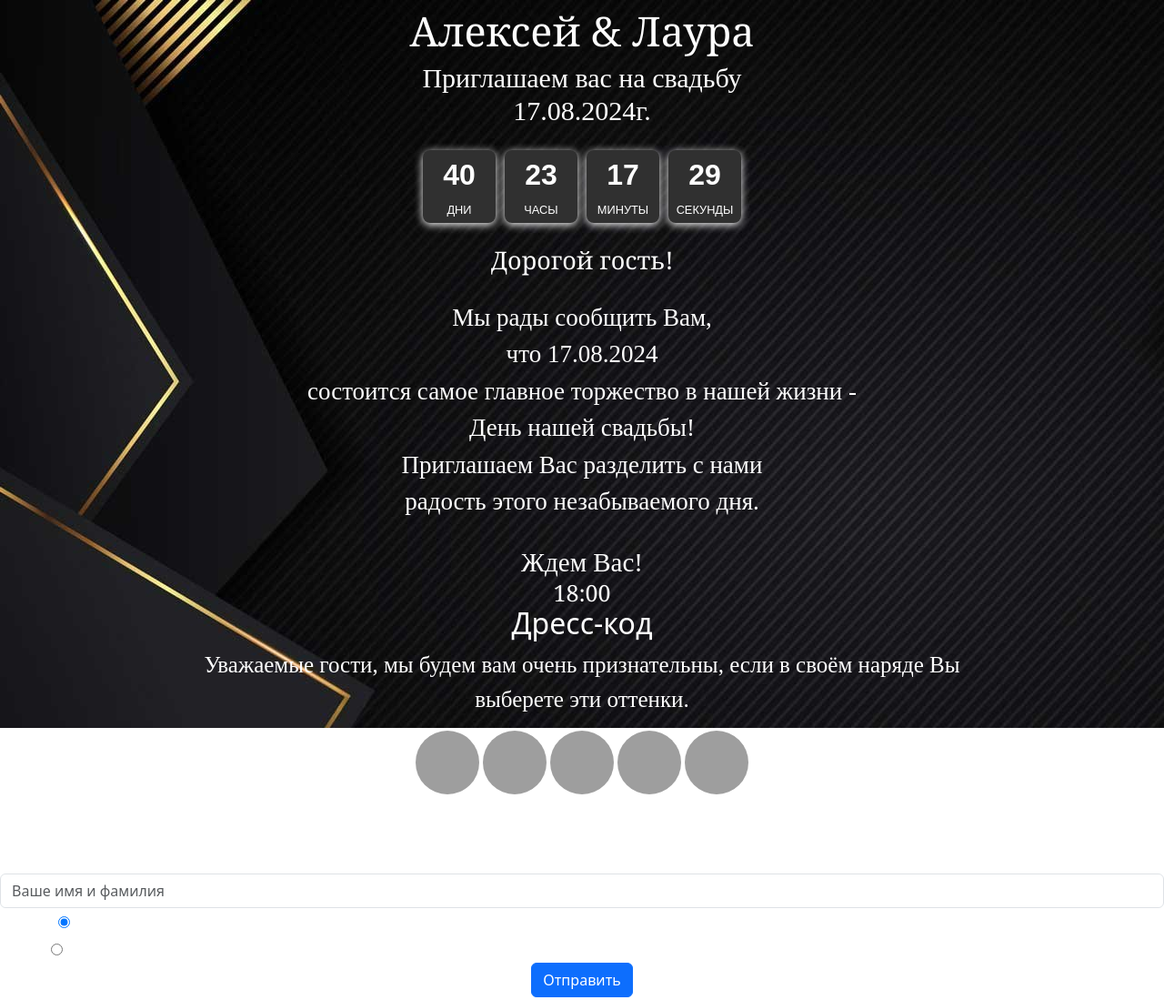
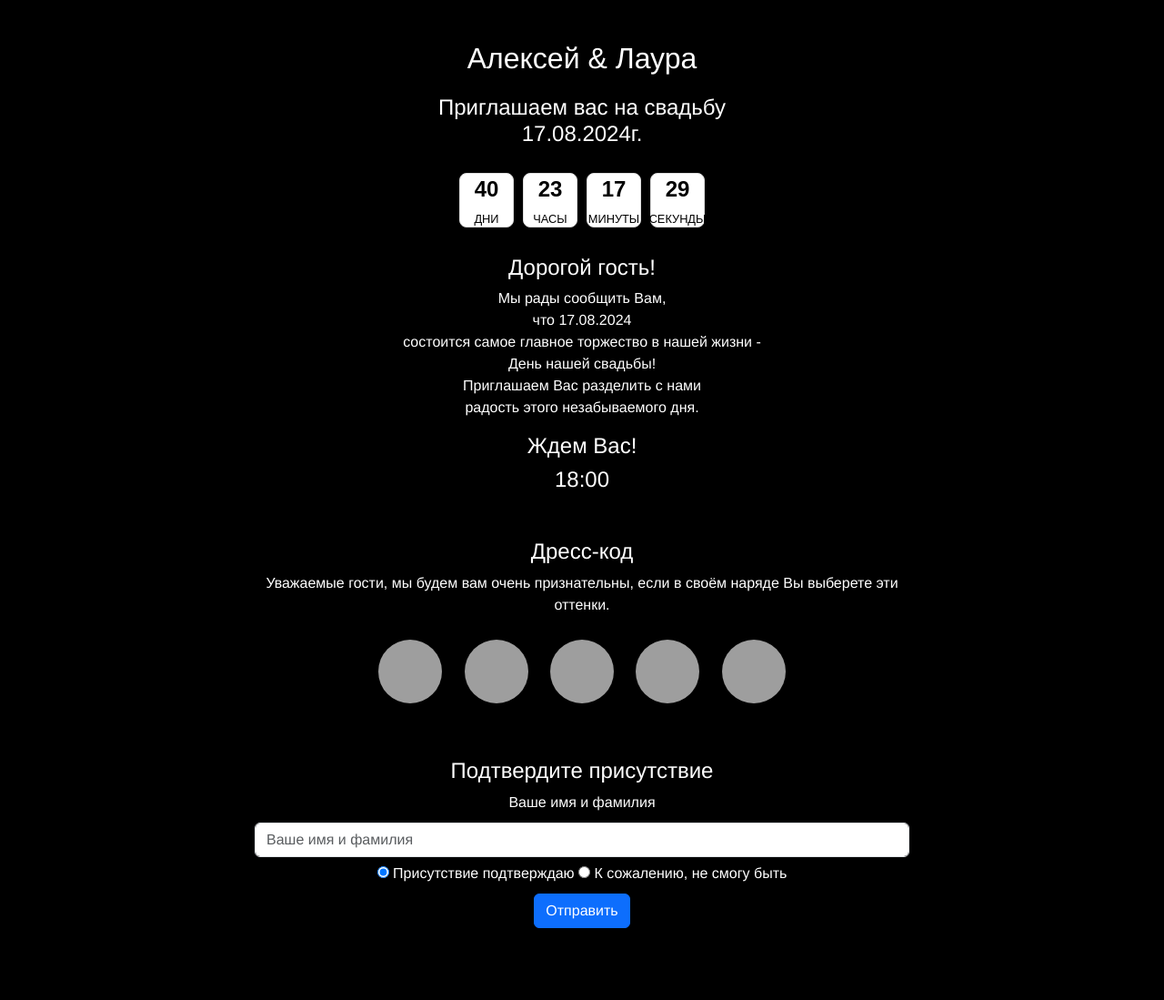
Before and after one commit to Skachal/aapl, a plain HTML site: page index.html in a window 1280 px wide. Shown: the whole page at 91% size. After the commit the page ends 1056 px from the top, so only its background shows below. Drawn offline with nearby package versions, Linux system fonts and the light colour scheme; grey boxes are pictures that could not be loaded.

Commit message:
Add files via upload

```diff
--- a/c.css
+++ b/c.css
@@ -25,7 +25,7 @@ body{
     flex-direction: column;
     align-items: center;
     justify-content: center;
-    background-color: #303030;
+    background-color: #ffffff;
     border-radius: 8px;
     padding: 10px;
     width: 80px;
@@ -84,3 +84,177 @@ body{
         margin: 0;
     }
 }
+
+
+
+
+
+
+
+
+
+
+
+
+
+
+
+
+
+.modal-content img {
+    display: block;
+    max-width: 100%;
+    width: 300px; /* Adjust the width as needed */
+    margin: 0 auto 15px; /* Center the image and add some bottom margin */
+}
+        body {
+            margin: auto;
+            text-align: center;
+            color: #ffffff;
+            font-family: 'Helvetica Neue', Arial, sans-serif;
+            background-color: #000000;
+        }
+        .container {
+            max-width: 800px;
+            margin: auto;
+            padding: 20px;
+        }
+        .home-logo {
+            margin: auto;
+            padding: 20px 0;
+        }
+        .home-logo p {
+            font-size: 2rem;
+            font-weight: 300;
+        }
+        .home-logo h2 {
+            font-size: 1.5rem;
+            font-weight: 300;
+            color: #ffffff;
+        }
+        .bg-mask {
+            display: none;
+        }
+        .countdown-container {
+            display: flex;
+            justify-content: center;
+            align-items: center;
+            font-size: 1.2rem;
+            gap: 10px;
+            color: #000000;
+        }
+        .countdown-item {
+            display: flex;
+            flex-direction: column;
+            align-items: center;
+            justify-content: center;
+            background-color: #fff;
+            border: 1px solid #ddd;
+            border-radius: 8px;
+            padding: 15px;
+            width: 60px;
+            height: 60px;
+            box-shadow: 0 2px 10px rgba(0, 0, 0, 0.1);
+        }
+        .countdown-unit {
+            font-size: 1.5rem;
+            font-weight: bold;
+            margin-bottom: 5px;
+        }
+        .countdown-label {
+            font-size: 0.8rem;
+            text-transform: uppercase;
+            color: #000000;
+        }
+        .dorogoi-gost {
+            margin-top: 30px;
+            padding: 0 20px;
+            color: #ffffff;
+        }
+        .dorogoi-gost h2 {
+            font-size: 1.5rem;
+        }
+        .dorogoi-gost p {
+            font-size: 1rem;
+            font-weight: 300;
+        }
+        .dresscode {
+            margin-top: 50px;
+            text-align: center;
+        }
+        .dresscode h2 {
+            font-size: 1.5rem;
+            color: #ffffff;
+        }
+        .dresscode p {
+            font-size: 1rem;
+            color: #ffffff;
+        }
+        .dresscode img {
+            border-radius: 50%;
+            margin: 10px;
+        }
+        form {
+            margin-top: 50px;
+            padding: 0 20px;
+        }
+        form h2 {
+            font-size: 1.5rem;
+            color: #ffffff;
+        }
+        form label {
+            font-size: 1rem;
+            color: #ffffff;
+        }
+        form input, form button {
+            font-size: 1rem;
+            margin-top: 10px;
+        }
+        .modal {
+            display: none;
+            position: fixed;
+            z-index: 1000;
+            left: 0;
+            top: 0;
+            width: 100%;
+            height: 100%;
+            overflow: auto;
+            background-color: rgba(0, 0, 0, 0.4);
+        }
+        .modal-content {
+            background-color: #fff;
+            margin: 15% auto;
+            padding: 20px;
+            border: 1px solid #888;
+            width: 80%;
+            max-width: 500px;
+            border-radius: 10px;
+            text-align: center;
+        }
+        .close {
+            color: #ffffff;
+            float: right;
+            font-size: 28px;
+            font-weight: bold;
+        }
+        .close:hover,
+        .close:focus {
+            color: #000;
+            text-decoration: none;
+            cursor: pointer;
+        }
+        .cute-message {
+            font-size: 1.2rem;
+            font-weight: bold;
+            color: #ff69b4;
+        }
+        .error-message {
+            font-size: 1.2rem;
+            font-weight: bold;
+            color: #ff0000;
+        }
+        .decline-message {
+            font-size: 1.2rem;
+            font-weight: bold;
+            color: #424970;
+        }
--- a/index.html
+++ b/index.html
@@ -1,28 +1,20 @@
-
 <!DOCTYPE html>
 <html lang="en">
 <head>
     <meta charset="UTF-8">
     <meta name="viewport" content="width=device-width, initial-scale=1.0">
     <link href="https://cdn.jsdelivr.net/npm/bootstrap@5.3.3/dist/css/bootstrap.min.css" rel="stylesheet" integrity="sha384-QWTKZyjpPEjISv5WaRU9OFeRpok6YctnYmDr5pNlyT2bRjXh0JMhjY6hW+ALEwIH" crossorigin="anonymous">
-    <link rel="stylesheet" href="c.css">
-    <title>Priglasitelnoe 	(ง ื▿ ื)ว</title>
+    <link rel="stylesheet" href="/c.css">
+    <title>Wedding Invitation</title>
+
 </head>
 <body>
-
-
-
-<div class="row" style="margin: auto;">
-    <div class="home-logo col-sm-offset-2">
-    <p class="couple-title inplace-edit" data-name="main-title" style="margin: auto; font-size: 45px; font-weight: 300;  font-family:Georgia, 'Times New Roman', Times, serif;">
-    Aлексей & Лаура </p>
-    <h2 style="margin: auto; font-size: 30px; font-weight: 300;  font-family:'Times New Roman', Times, serif">Приглашаем вас на свадьбу
-        <br> 17.08.2024г.</h2>
-
+    <div class="container">
+        <div class="home-logo">
+            <p>Aлексей & Лаура</p>
+            <h2>Приглашаем вас на свадьбу <br> 17.08.2024г.</h2>
         </div>
-    </div>
-    <div class="bg-mask " style="min-height: 635px;"></div>
-    <div class="countdown-container" data-mdb-countdown-init data-mdb-countdown="17 august 2024 18:00:00" data-mdb-countdown-separator=":" style="padding-top: 25px;">
+        <div class="countdown-container" data-mdb-countdown-init data-mdb-countdown="17 august 2024 18:00:00" data-mdb-countdown-separator=":">
             <div class="countdown-item">
                 <div class="countdown-unit countdown-days"></div>
                 <div class="countdown-label">Дни</div>
@@ -40,74 +32,115 @@
                 <div class="countdown-label">Секунды</div>
             </div>
         </div>
-
-
- <div class="dorogoi-gost" style="margin: auto; text-align: center; justify-content: center; align-self: center; padding-top: 25px;">
-        <h2 style="margin: auto; font-size: 27px; font-weight: 300; font-family:Georgia, 'Times New Roman', Times, serif;">
-            Дорогой гость!
-        </h2>
-        <p style="margin: auto; padding-top: 27px; font-size: 27px; font-weight: 100; font-family:'Times New Roman', Times, serif, 'Lucida Sans Unicode', 'Lucida Grande', 'Lucida Sans', Arial, sans-serif;">
-            Мы рады сообщить Вам, <br> что 17.08.2024 <br> состоится самое главное торжество в нашей жизни - <br> День нашей свадьбы!<br> Приглашаем Вас разделить с нами <br> радость этого незабываемого дня.
+        <div class="dorogoi-gost">
+            <h2>Дорогой гость!</h2>
+            <p>Мы рады сообщить Вам, <br> что 17.08.2024 <br> состоится самое главное торжество в нашей жизни - <br> День нашей свадьбы!<br> Приглашаем Вас разделить с нами <br> радость этого незабываемого дня.</p>
+            <h2>Ждем Вас!</h2>
+            <h2>18:00</h2>
+        </div>
+        <section id="dresscode" class="dresscode">
+            <h2>Дресс-код</h2>
+            <p>Уважаемые гости, мы будем вам очень признательны, если в своём наряде Вы выберете эти оттенки.</p>
+            <div>
+                <img src="https://img3.akspic.ru/attachments/originals/3/7/6/9/0/109673-sinij_cvet-lepestok-atlasnyj-atlas-krasnyj_cvet-2560x1600.jpg" width="70" height="70" alt="Кроваво Красный">
+                <img src="https://furnilux.ru/wp-content/uploads/4772406_image.jpg" width="70" height="70" alt="Изумрудный">
+                <img src="https://i.artfile.me/wallpaper/24-11-2013/2560x1706/raznoe-tekstury-skladki-svetlaya-zheltay-768925.jpg" width="70" height="70" alt="Золотой">
+                <img src="https://catherineasquithgallery.com/uploads/posts/2021-02/1614289689_7-p-chernii-shelk-fon-7.jpg" width="70" height="70" alt="Черный">
+                <img src="https://wallpapercrafter.com/desktop1/600406-white-fabric-Texture-Atlas-silk-satin-rippled.jpg" width="70" height="70" alt="Белый">
+            </div>
+        </section>
+        <form id="rsvpfrm" action="https://0e2bccdc13d6f80b.mokky.dev/data" method="post" target="_top">
+            <h2>Подтвердите присутствие</h2>
+            <label for="name">Ваше имя и фамилия</label>
+            <input type="text" id="rsvpform-name" class="form-control" name="RsvpForm[name]" title="Пожалуйста, укажите ваше имя" placeholder="Ваше имя и фамилия">
+            <div>
+                <label><input type="radio" name="RsvpForm[willbe]" value="yes" checked> Присутствие подтверждаю</label>
+                <label><input type="radio" name="RsvpForm[willbe]" value="no"> К сожалению, не смогу быть</label>
+            </div>
+            <p>
+                <button name="submit" type="submit" class="btn btn-primary" id="rsvp-submit">Отправить</button>
             </p>
-        <h2 style="padding-top: 29px; margin: auto; font-size: 29px; font-weight: 300; font-family:'Times New Roman', Times, serif">
-            Ждем Вас!
-        </h2>
-        <h2 style="margin: auto; font-size: 25px; font-weight: 300; font-family:Georgia, 'Times New Roman', Times, serif;">
-            18:00
-        </h2>
+        </form>
     </div>
 
-
-    <section id="dresscode">
-        <div class="row">
-        <div class="col-md-12 text-center">
-        <h2 class="inplace-edit" data-name="dresscode-title">
-        Дресс-код </h2>
+    <div id="successModal" class="modal" >
+        <div class="modal-content" style="background: #F8F8F8;">
+            <img src="./img/котЛове.jpg" alt="zloy cat">
+            <p class="cute-message">Спасибо за подтверждение! Мы с нетерпением ждем Вас на нашем особом дне!</p>
         </div>
     </div>
-        <div class="row m-b-sm">
-        <div class="col-md-8 col-md-offset-2 text-center" style="margin: auto; font-family: 'Times New Roman', Times, serif; font-size: 25px;">
-        <p class="inplace-edit" data-name="dresscode-info">
-        Уважаемые гости, мы будем вам очень признательны, если в своём наряде Вы выберете эти оттенки. </p>
+
+    <div id="errorModal" class="modal">
+        <div class="modal-content">
+            <img src="./img/злойКот.jpg" alt="zloy cat">
+            <p class="error-message">Пожалуйста, заполните все поля формы!</p>
         </div>
     </div>
-        <div class="row m-b-xl">
-        <div class="col-md-8 col-md-offset-2 text-center" style="margin: auto;">
-            <img class="bd-placeholder-img rounded-circle" width="70" height="70" src="https://img3.akspic.ru/attachments/originals/3/7/6/9/0/109673-sinij_cvet-lepestok-atlasnyj-atlas-krasnyj_cvet-2560x1600.jpg" role="img" aria-label="Placeholder" preserveAspectRatio="xMidYMid slice" focusable="false"><title>Кроваво Красный</title><rect width="100%" height="100%" fill="var(--bs-secondary-color)"></rect></img>
-            <img class="bd-placeholder-img rounded-circle" width="70" height="70" src="https://furnilux.ru/wp-content/uploads/4772406_image.jpg" role="img" aria-label="Placeholder" preserveAspectRatio="xMidYMid slice" focusable="false"><title>Изумрудный</title><rect width="100%" height="100%" fill="var(--bs-secondary-color)"></rect></img>
-            <img class="bd-placeholder-img rounded-circle" width="70" height="70" src="https://www.fabricgateway.com/images/fabricgateway/41/4136f5234d799f689241b2241da79ea0.jpeg" role="img" aria-label="Placeholder" preserveAspectRatio="xMidYMid slice" focusable="false"><title>Золотой</title><rect width="100%" height="100%" fill="var(--bs-secondary-color)"></rect></img>
-            <img class="bd-placeholder-img rounded-circle" width="70" height="70" src="https://catherineasquithgallery.com/uploads/posts/2021-02/1614289689_7-p-chernii-shelk-fon-7.jpg" role="img" aria-label="Placeholder" preserveAspectRatio="xMidYMid slice" focusable="false"><title>Черный</title><rect width="100%" height="100%" fill="var(--bs-secondary-color)"></rect></img>
-            <img class="bd-placeholder-img rounded-circle" width="70" height="70" src="https://wallpapercrafter.com/desktop1/600406-white-fabric-Texture-Atlas-silk-satin-rippled.jpg" role="img" aria-label="Placeholder" preserveAspectRatio="xMidYMid slice" focusable="false"><title>Белый</title><rect width="100%" height="100%" fill="var(--bs-secondary-color)"></rect></img>
+
+    <div id="declineModal" class="modal">
+        <div class="modal-content">
+            <img src="./img/котЛежит.jpg" alt="zloy cat">
+            <p class="decline-message">Жаль, что Вы не сможете быть с нами. Надеемся увидеть Вас в другой раз!</p>
         </div>
     </div>
-        </section>
-
-        <form id="rsvpfrm" action="https://0e2bccdc13d6f80b.mokky.dev/cheliki" method="post" target="_top" style="font-size: 20px; font-weight: 100;">
-          <div class="row">
-          <div class="col-md-12">
-          <h2 class="text-center m-b-sm inplace-edit" data-name="rsvp-title" data-placeholder="Заголовок" style="font-size: 25px;  font-family:Georgia, 'Times New Roman', Times, serif;">
-          Подтвердите присутствие </h2>
-          <p class="text-center inplace-edit" data-name="rsvp-info" data-placeholder="Подзаголовок">
-          </p>
-          <div class="form-group">
-          <label for="name" class="inplace-edit" data-name="rsvp-name-label" style="font-size: 27px; font-family:Georgia, 'Times New Roman', Times, serif;">
-          Ваше имя и фамилия </label>
-          <input type="text" id="rsvpform-name" class="form-control" name="RsvpForm[name]" title="Пожалуйста, укажите ваше имя" placeholder="Ваше имя и фамилия"> </div>
-          </div>
-          </div>
-          <div class="row rsvp-radios">
-          <div class="col-md-4 m-b-sm">
-          <input type="hidden" name="RsvpForm[willbe]" value=""><div id="rsvpform-willbe"><label><input type="radio" name="RsvpForm[willbe]" value="yes" checked="" style="font-size: 35px;  font-family:Georgia, 'Times New Roman', Times, serif;"> Присутствие подтверждаю</label>
-          <label><input type="radio" name="RsvpForm[willbe]" value="no" style="font-size: 35px;  font-family:Georgia, 'Times New Roman', Times, serif;"> К сожалению, не смогу быть</label></div> </div>
-          </div>
-          <p class="text-center">
-          <button name="submit" type="submit" class="btn btn-primary m-t-xs" id="rsvp-submit">Отправить</button>
-          </p>
-          </form>
 
     <script src="https://cdn.jsdelivr.net/npm/bootstrap@5.3.3/dist/js/bootstrap.bundle.min.js" integrity="sha384-YvpcrYf0tY3lHB60NNkmXc5s9fDVZLESaAA55NDzOxhy9GkcIdslK1eN7N6jIeHz" crossorigin="anonymous"></script>
     <script>
         document.addEventListener('DOMContentLoaded', function() {
+            const form = document.getElementById('rsvpfrm');
+            const successModal = document.getElementById('successModal');
+            const errorModal = document.getElementById('errorModal');
+            const declineModal = document.getElementById('declineModal');
+
+            form.addEventListener('submit', function(event) {
+                event.preventDefault();
+                const name = document.getElementById('rsvpform-name').value.trim();
+                const willBe = document.querySelector('input[name="RsvpForm[willbe]"]:checked').value;
+
+                if (name === "") {
+                    errorModal.style.display = "block";
+                } else {
+                    const formData = {
+                        id: 1, // Вы можете динамически устанавливать ID, если это необходимо
+                        data: new Date().toISOString(),
+                        name: name,
+                        willbe: [ "", willBe ]
+                    };
+
+                    fetch(form.action, {
+                        method: 'POST',
+                        headers: {
+                            'Content-Type': 'application/json'
+                        },
+                        body: JSON.stringify(formData)
+                    })
+                    .then(response => response.json())
+                    .then(data => {
+                        if (willBe === "yes") {
+                            successModal.style.display = "block";
+                        } else {
+                            declineModal.style.display = "block";
+                        }
+                    })
+                    .catch(error => {
+                        console.error('Error:', error);
+                        errorModal.style.display = "block";
+                    });
+                }
+            });
+
+            window.addEventListener('click', function(event) {
+                if (event.target === successModal) {
+                    successModal.style.display = "none";
+                }
+                if (event.target === errorModal) {
+                    errorModal.style.display = "none";
+                }
+                if (event.target === declineModal) {
+                    declineModal.style.display = "none";
+                }
+            });
+
             function updateCountdown() {
                 const countdownElement = document.querySelector('[data-mdb-countdown-init]');
                 const countdownDate = new Date(countdownElement.dataset.mdbCountdown).getTime();
@@ -130,12 +163,10 @@
                 }
             }
 
-            // Обновление таймера каждую секунду
             const countdownInterval = setInterval(updateCountdown, 1000);
-
-            // Запуск обновления таймера сразу после загрузки страницы
             updateCountdown();
         });
     </script>
+
 </body>
 </html>
```
Also changed, not shown: img/злойКот.jpg (added), img/котЛежит.jpg (added), img/котЛове.jpg (added), 1 other file. Lines whose indentation alone changed are shown as unchanged.
